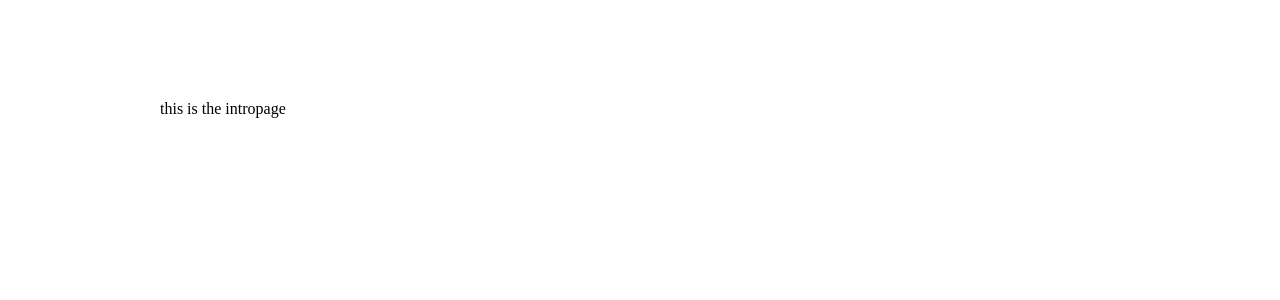
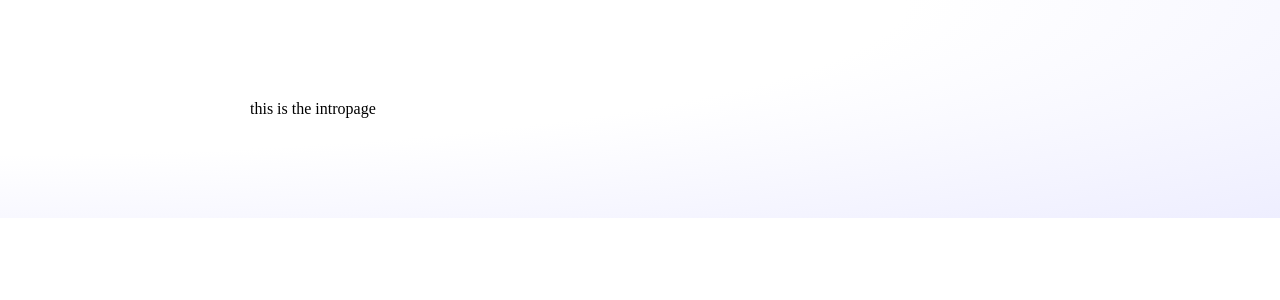
Before and after one commit to stellarshakes/odysseyprosthesy, a React (Create React App) app: page / in a window 1280 px wide. Shown: the top 300 px of the page. Built offline with nearby package versions, Linux system fonts and the light colour scheme; a web font is replaced by a local one.

Commit message:
background

```diff
--- a/src/App.css
+++ b/src/App.css
@@ -4,8 +4,9 @@
   text-align: left;
   font-family: 'Goudy Old Style', cursive;
   padding-top: 100px;
-  padding-left: 160px;
+  padding-left: 250px;
   padding-bottom: 100px;
+  background-image: radial-gradient(at top left, #ffffff 50%, #eeeeff 100%);
 }
 
 div.p {
```
